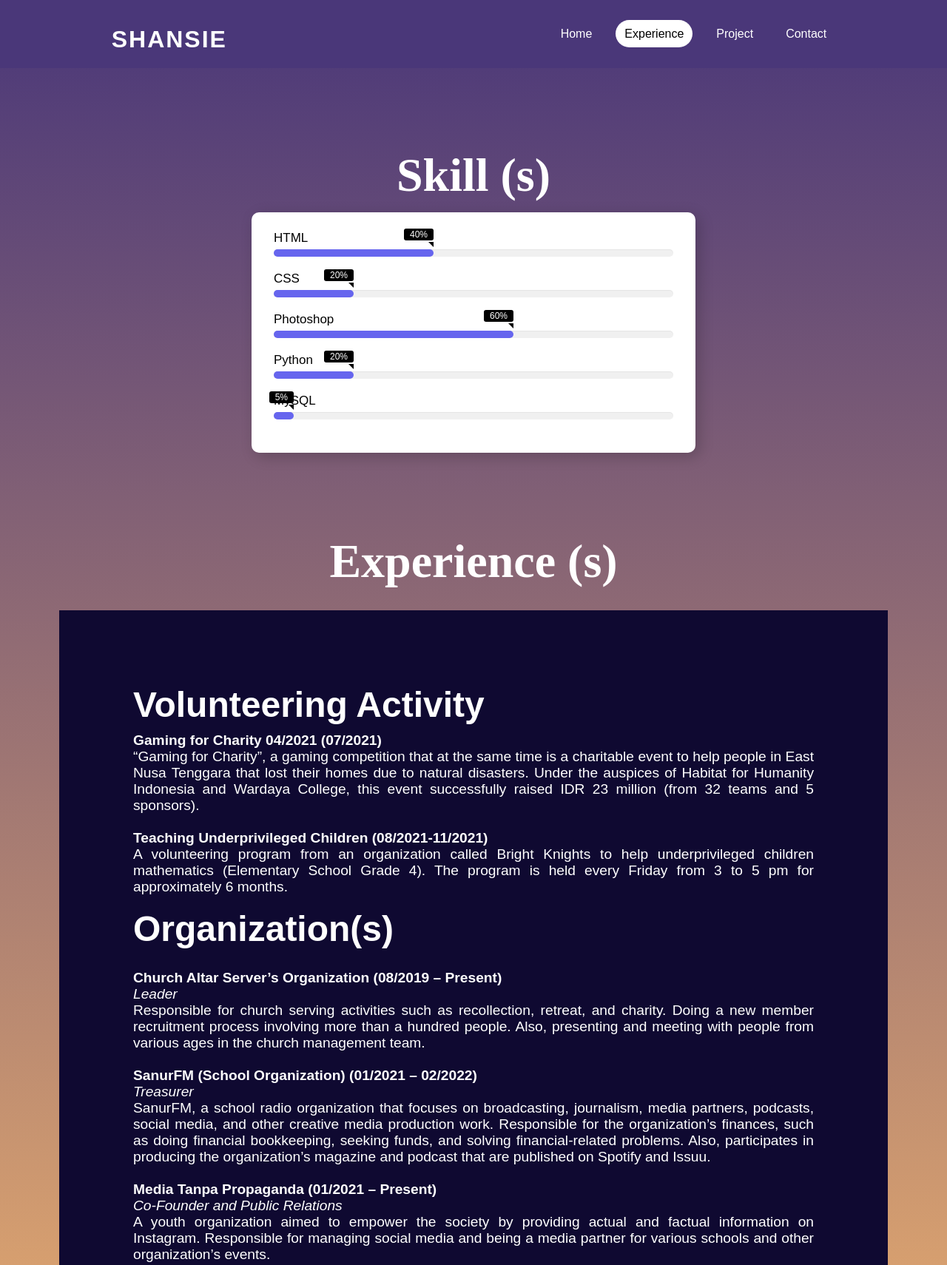
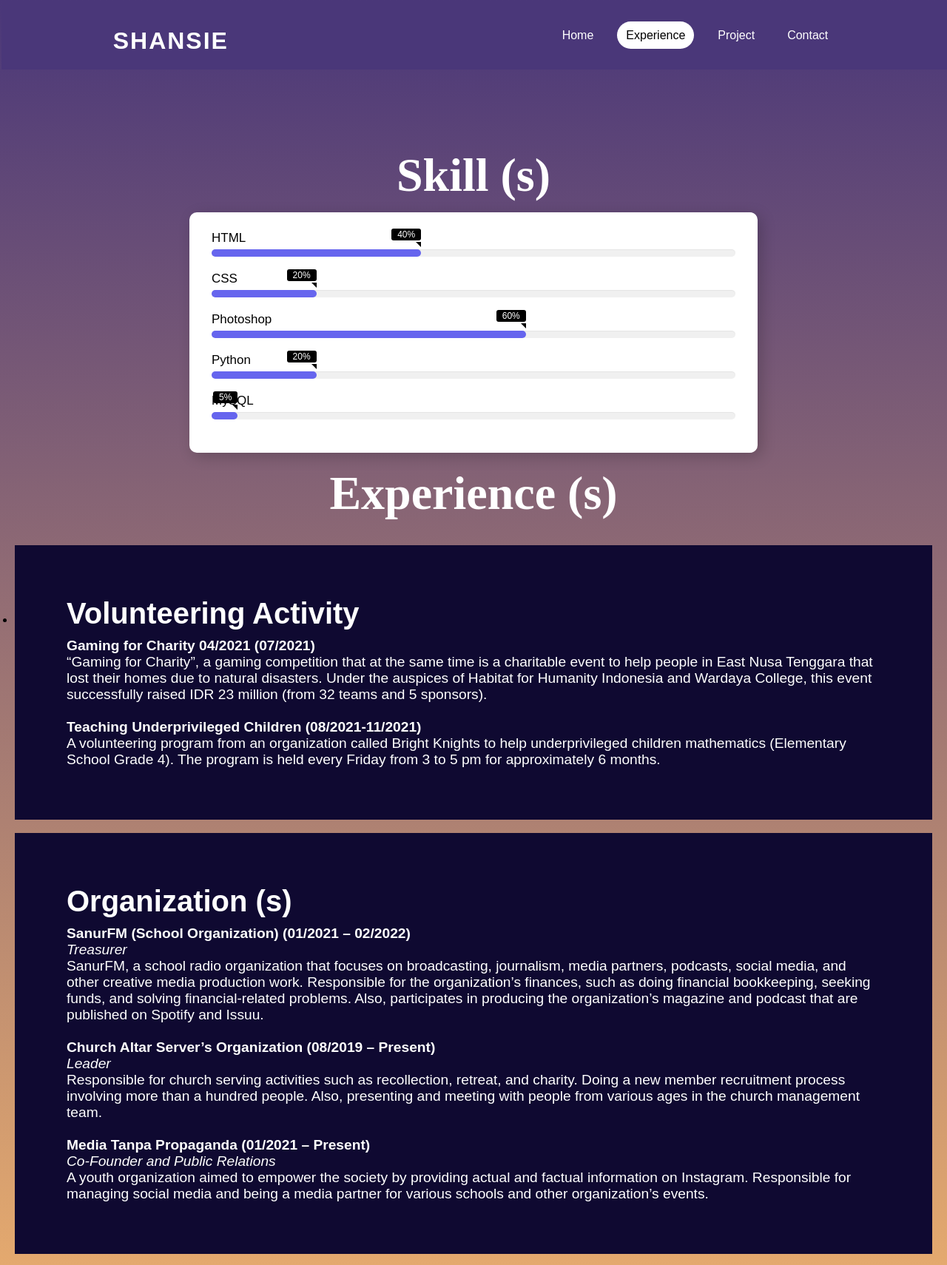
Before and after one commit to Shannonsie/PersonalSite, a plain HTML site: page experience.html in a window 1280 px wide. Shown: the top 1710 px of the page at 74% size. Drawn offline with nearby package versions, Linux system fonts and the light colour scheme; a web font is replaced by a local one.

Commit message:
responsive

```diff
--- a/css/styles.css
+++ b/css/styles.css
@@ -21,6 +21,8 @@ body{
 }
 
 header{
+    margin:2px;
+    position:absolute;
     top:0;
     left:0;
     right: 50px;
@@ -29,8 +31,6 @@ header{
     display:flex;
     justify-content: space-evenly;
     align-items: center;
-    position: fixed;
-    z-index:999;
     background:#4a3779 !important;
 }
 
@@ -146,6 +146,11 @@ section img#mountains_front{
 .all{
     display: flex;
 }
+
+.all2{
+    display:list-item;
+    margin: 20px;
+}
 .sec{
     position: relative;
     padding:100px;
@@ -242,6 +247,20 @@ h3{
     color:white;
     font-size: 400%;
 }
+.responsive {
+    width: 100%;
+    height: auto;
+  }
+
+h4{
+    font-size: 2.5em;
+    margin-bottom: 10px;
+    color:white;
+    margin-right: -50px;
+
+}
+
+
 @media (max-width:991px){
     .imaget{
         display:list-item;
@@ -252,7 +271,14 @@ h3{
     h2{
         font-size: 50%;
     }
-    .sec h2{
+    h3{
+        font-size: 2.5em;
+        margin-bottom: 10px;
+        color:white;
+        margin-right: -50px;
+
+    }
+    h4{
         font-size: 2em;
         margin-bottom: 10px;
         color:white;
@@ -272,6 +298,7 @@ h3{
     .all{
         display: list-item;
     }
+
 
 }
 .body2{
@@ -339,6 +366,7 @@ h5{
     background: #0072bc!important;
   }
   .body3{
+    width: 100%;
     margin-top: 200px;
     display: grid;
     height: 100%;
@@ -350,7 +378,7 @@ h5{
   }
   .skill-bars{
     padding: 25px 30px;
-    width: 600px;
+    width: 60%;
     background: #fff;
     box-shadow: 5px 5px 20px rgba(0,0,0,0.2);
     border-radius: 10px;
--- a/experience.html
+++ b/experience.html
@@ -68,11 +68,11 @@
             </div>
           </div>
         </div>
-        <div class="sectionexperience">
-            <h3> Experience (s) </h3> <br>
-        <div class="sec" id="sec">
-            <h2> Volunteering Activity </h2>
-            <div class="insidesec">
+        <br>
+        <h3> Experience (s) </h3>
+        <div class="all2">
+            <div class="sec2" id="sec2">
+                <h4> Volunteering Activity </h4>
                 <p> <b> Gaming for Charity 04/2021 (07/2021) </b> <br>
 
                     “Gaming for Charity”, a gaming competition that at the same time is a charitable event to help people in East Nusa Tenggara that lost their homes due to natural disasters. Under the auspices of Habitat for Humanity Indonesia and Wardaya College, this event successfully raised IDR 23 million (from 32 teams and 5 sponsors).
@@ -81,23 +81,21 @@
                     A volunteering program from an organization called Bright Knights to help underprivileged children mathematics (Elementary School Grade 4). The program is held every Friday from 3 to 5 pm for approximately 6 months.</p>
             </div>
             <br>
-            <h2>  Organization(s) </h2>
-            <br>
-            <div class="insidesec">
-            <p> <b> Church Altar Server’s Organization (08/2019 – Present) </b> <br>
-                <i> Leader </i> <br>
-                Responsible for church serving activities such as recollection, retreat, and charity. Doing a new member recruitment process involving more than a hundred people. Also, presenting and meeting with people from various ages in the church management team.
-                <br>  <br>
+            <div class="sec2" id="sec2">
+                <h4> Organization (s) </h4>
+                <p>
                     <b> SanurFM (School Organization) (01/2021 – 02/2022) </b> <br>
                     <i> Treasurer </i> <br>
                     SanurFM, a school radio organization that focuses on broadcasting, journalism, media partners, podcasts, social media, and other creative media production work. Responsible for the organization’s finances, such as doing financial bookkeeping, seeking funds, and solving financial-related problems. Also, participates in producing the organization’s magazine and podcast that are published on Spotify and Issuu.
+                    <br>  <br>
+                    <b> Church Altar Server’s Organization (08/2019 – Present) </b> <br>
+                    <i> Leader </i> <br>
+                    Responsible for church serving activities such as recollection, retreat, and charity. Doing a new member recruitment process involving more than a hundred people. Also, presenting and meeting with people from various ages in the church management team.
                     <br> <br> <b> Media Tanpa Propaganda (01/2021 – Present) </b> <br>
                     <i> Co-Founder and Public Relations </i> <br>
                     A youth organization aimed to empower the society by providing actual and factual information on Instagram. Responsible for managing social media and being a media partner for various schools and other organization’s events.</p>
             </div>
         </div>
-        </div>
-
 
         <div class="section3">
             <br>
```
Also changed, not shown: index.html (+5 -5 lines). Lines whose indentation alone changed are shown as unchanged.
